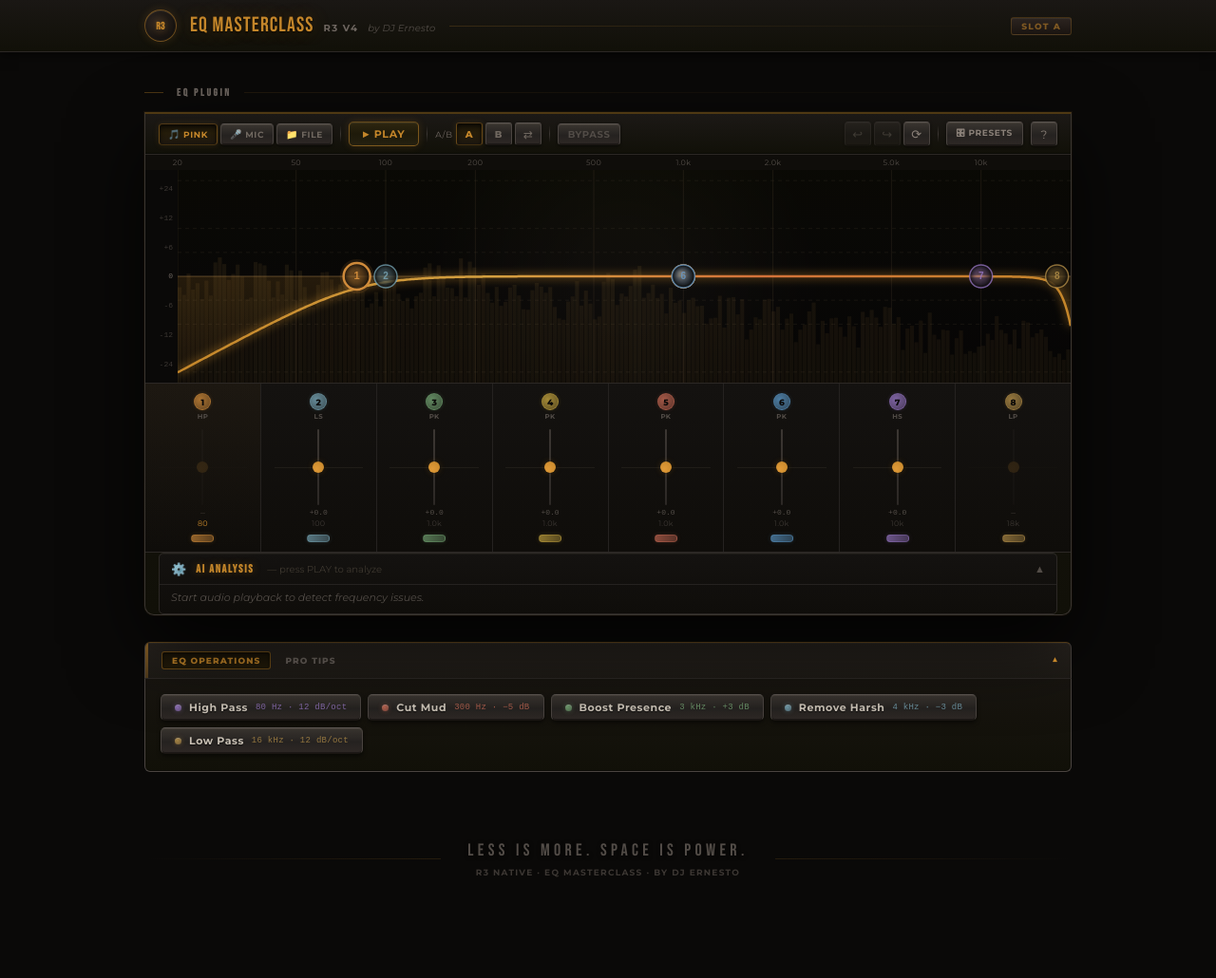
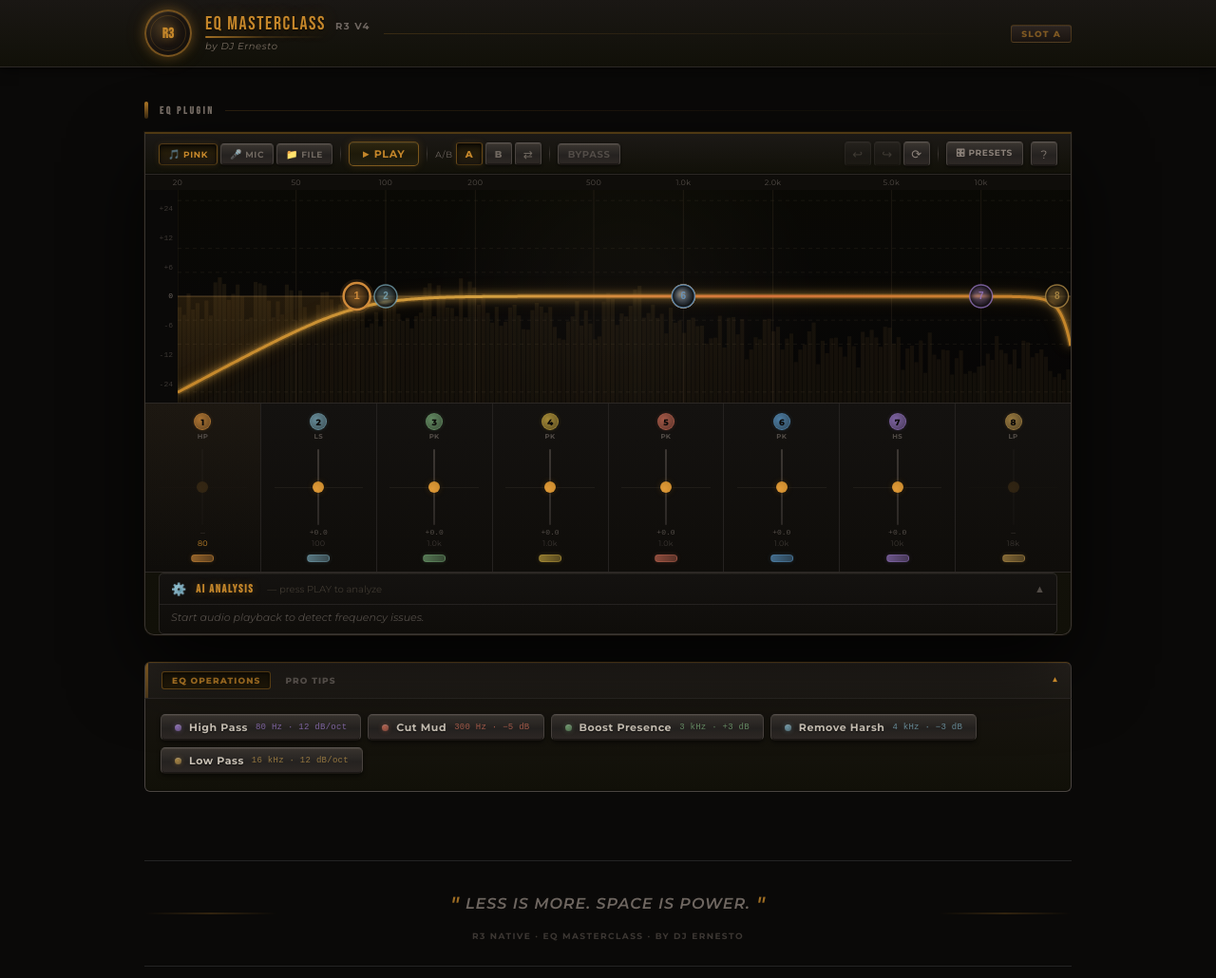
Before and after one commit to Berryboy93/R3-parametric-eq, a React (Vite) app: page / in a window 1280 px wide. Shown: the top 1030 px of the page at 95% size. Before the commit the page ends 988 px from the top, so only its background shows below. Built offline with nearby package versions, Linux system fonts and the light colour scheme.

Commit message:
Refactor App component layout and expand FruityEQCanvas styling with theme updates
Replit-Commit-Author: Agent

```diff
--- a/src/App.tsx
+++ b/src/App.tsx
@@ -83,37 +83,60 @@ export function App() {
           padding: '10px 24px 10px',
           display: 'flex', alignItems: 'center', gap: 14,
         }}>
-          {/* R3 NATIVE badge — forged metal */}
+          {/* R3 NATIVE badge — spec §2.1: 50px with glow-pulse */}
           <div style={{
-            width: 34, height: 34, borderRadius: '50%', flexShrink: 0,
-            background: 'radial-gradient(circle at 35% 35%, #2c2420, #0f0d0a)',
-            border: '1.5px solid rgba(196,134,42,0.5)',
+            width: 50, height: 50, borderRadius: '50%', flexShrink: 0,
+            background: 'radial-gradient(circle at 32% 32%, #3a2e1e 0%, #1a1410 50%, #0f0d0a 100%)',
+            border: '2px solid rgba(196,134,42,0.55)',
             display: 'flex', alignItems: 'center', justifyContent: 'center',
-            boxShadow: '0 0 10px rgba(196,134,42,0.18), inset 0 1px 0 rgba(255,235,200,0.08)',
+            animation: 'amberPulse 3s ease-in-out infinite',
+            position: 'relative',
           }}>
+            {/* Concentric inner ring — spec §1.1 */}
+            <div style={{
+              position: 'absolute', inset: 4, borderRadius: '50%',
+              border: '1px solid rgba(196,134,42,0.20)',
+              pointerEvents: 'none',
+            }} />
             <span style={{
-              fontSize: 11, fontWeight: 900, color: '#C4862A',
-              letterSpacing: '0.04em',
+              fontSize: 15, fontWeight: 900, color: '#C4862A',
+              letterSpacing: '0.02em',
               fontFamily: 'Bebas Neue, Montserrat, sans-serif',
-              textShadow: '0 0 8px rgba(196,134,42,0.5)',
+              textShadow: '0 0 10px rgba(196,134,42,0.6)',
+              lineHeight: 1,
             }}>R3</span>
           </div>
 
-          {/* Title */}
+          {/* Title block — spec §2.1 brand-text with underline + attribution */}
+          <div style={{ animation: 'fadeInDown 0.6s ease-out' }}>
             <div style={{ display: 'flex', alignItems: 'baseline', gap: 10 }}>
+              {/* Brand text + amber underline — spec §2.1 */}
+              <div style={{ display: 'flex', flexDirection: 'column', gap: 3 }}>
                 <div style={{
-              fontSize: 22, lineHeight: 1,
+                  fontSize: 20, lineHeight: 1,
                   fontFamily: 'Bebas Neue, Montserrat, sans-serif',
                   color: '#C4862A',
-              letterSpacing: '0.05em',
-              textShadow: '0 0 20px rgba(196,134,42,0.30), 0 1px 2px rgba(0,0,0,0.7)',
+                  letterSpacing: '0.08em',
+                  textShadow: '0 0 18px rgba(196,134,42,0.28), 0 1px 2px rgba(0,0,0,0.7)',
                 }}>
                   EQ MASTERCLASS
                 </div>
-            <div style={{ fontSize: 10, color: '#6e6660', letterSpacing: '0.14em', fontWeight: 700 }}>
+                {/* Amber underline — spec §2.1 "2px solid accent" */}
+                <div style={{
+                  height: 2,
+                  background: 'linear-gradient(to right, rgba(196,134,42,0.8), rgba(196,134,42,0.2), transparent)',
+                  borderRadius: 1,
+                }} />
+              </div>
+              <div style={{ fontSize: 10, color: '#6e6660', letterSpacing: '0.14em', fontWeight: 700, marginBottom: 4 }}>
                 R3 V4
               </div>
-            <div style={{ fontSize: 10, color: '#524c47', fontStyle: 'italic', letterSpacing: '0.02em' }}>
+            </div>
+            {/* Author attribution — spec §2.1 */}
+            <div style={{
+              fontSize: 10, color: '#7a6e62', fontStyle: 'italic',
+              letterSpacing: '0.06em', marginTop: 2,
+            }}>
               by DJ Ernesto
             </div>
           </div>
@@ -192,24 +215,47 @@ export function App() {
 
         <ToolsPanel onApply={handleOperation} />
 
-        {/* ── Footer ───────────────────────────────────────────────────── */}
-        <div style={{ marginTop: 72, display: 'flex', alignItems: 'center', gap: 20 }}>
-          <div style={{ flex: 1, height: 1, background: 'linear-gradient(to right, transparent, rgba(196,134,42,0.15))' }} />
-          <div style={{ textAlign: 'center', padding: '0 8px' }}>
+        {/* ── Footer — spec §2.5 ───────────────────────────────────────── */}
         <div style={{
-              fontSize: 18,
-              fontFamily: 'Bebas Neue, Montserrat, sans-serif',
-              color: '#524c47',
-              letterSpacing: '0.24em',
-              textShadow: '0 1px 4px rgba(0,0,0,0.6)',
+          marginTop: 72,
+          borderTop: '1px solid #242424',
+          borderBottom: '1px solid #242424',
+          padding: '28px 0 26px',
+          textAlign: 'center',
+          position: 'relative',
         }}>
+          {/* Decorative amber gradient lines — spec §2.5 "140px, transparent→amber→transparent" */}
+          <div style={{
+            position: 'absolute', top: '50%', left: 0,
+            transform: 'translateY(-50%)',
+            width: 140, height: 2, borderRadius: 1,
+            background: 'linear-gradient(to right, transparent, rgba(196,134,42,0.55), transparent)',
+            animation: 'forgeShimmer 3s ease-in-out infinite',
+          }} />
+          <div style={{
+            position: 'absolute', top: '50%', right: 0,
+            transform: 'translateY(-50%)',
+            width: 140, height: 2, borderRadius: 1,
+            background: 'linear-gradient(to left, transparent, rgba(196,134,42,0.55), transparent)',
+            animation: 'forgeShimmer 3s ease-in-out infinite',
+          }} />
+
+          {/* Quote — spec §2.5: Montserrat 16px, weight 600, italic */}
+          <div style={{
+            fontSize: 16, fontStyle: 'italic', fontWeight: 600,
+            fontFamily: 'Montserrat, sans-serif',
+            color: '#6e6660',
+            letterSpacing: '0.06em',
+            lineHeight: 1.6,
+          }}>
+            {/* Amber quote marks — spec §2.5 */}
+            <span style={{ color: '#C4862A', fontSize: 22, opacity: 0.8, marginRight: 6, verticalAlign: 'middle' }}>"</span>
             LESS IS MORE. SPACE IS POWER.
+            <span style={{ color: '#C4862A', fontSize: 22, opacity: 0.8, marginLeft: 6, verticalAlign: 'middle' }}>"</span>
           </div>
-            <div style={{ fontSize: 9, color: '#3c3733', marginTop: 7, letterSpacing: '0.14em', fontWeight: 700 }}>
+          <div style={{ fontSize: 9, color: '#3c3733', marginTop: 10, letterSpacing: '0.16em', fontWeight: 700 }}>
             R3 NATIVE · EQ MASTERCLASS · BY DJ ERNESTO
           </div>
-          </div>
-          <div style={{ flex: 1, height: 1, background: 'linear-gradient(to left, transparent, rgba(196,134,42,0.15))' }} />
         </div>
       </div>
 
@@ -223,16 +269,21 @@ export function App() {
 
 function SectionLabel({ children }: { children: React.ReactNode }) {
   return (
-    <div style={{ display: 'flex', alignItems: 'center', gap: 14, margin: '36px 0 14px' }}>
-      <div style={{ width: 20, height: 1, background: 'rgba(196,134,42,0.35)', flexShrink: 0 }} />
+    <div style={{ display: 'flex', alignItems: 'center', gap: 12, margin: '36px 0 14px' }}>
+      {/* Spec §2.4 left-border accent — amber, tapered */}
+      <div style={{
+        width: 4, height: 18, flexShrink: 0, borderRadius: 2,
+        background: 'linear-gradient(180deg, rgba(196,134,42,0.9), rgba(196,134,42,0.25))',
+      }} />
       <span style={{
-        fontSize: 11, fontWeight: 800, color: '#6e6660',
+        fontSize: 11, fontWeight: 800, color: '#7a7068',
         letterSpacing: '0.24em', whiteSpace: 'nowrap',
         fontFamily: 'Bebas Neue, Montserrat, sans-serif',
+        textTransform: 'uppercase',
       }}>{children}</span>
       <div style={{
         flex: 1, height: 1,
-        background: 'linear-gradient(to right, rgba(196,134,42,0.12), transparent)',
+        background: 'linear-gradient(to right, rgba(196,134,42,0.18), transparent)',
       }} />
     </div>
   );
@@ -367,6 +418,7 @@ function ProTipsAccordion() {
   return (
     <div style={{
       border: '1px solid #2c2825',
+      borderLeft: '4px solid rgba(196,134,42,0.55)',  /* spec §2.4 left-border accent */
       borderRadius: 8,
       overflow: 'hidden',
       background: 'linear-gradient(180deg,#141210 0%,#0f0d0a 100%)',
--- a/src/components/FruityEQCanvas.tsx
+++ b/src/components/FruityEQCanvas.tsx
@@ -170,14 +170,27 @@ export function FruityEQCanvas({
     ctx.globalAlpha = 1;
     ctx.restore();
 
-    // Curve stroke — forge glow
+    // Curve stroke — spec §2.2: 3px + double-glow (outer soft + inner bright)
+    // Pass 1: wide outer glow
+    ctx.save();
+    buildPath();
+    ctx.strokeStyle = '#C4862A';
+    ctx.lineWidth   = bypass ? 2 : 6;
+    ctx.globalAlpha = bypass ? 0.08 : 0.22;
+    ctx.shadowColor = '#C4862A';
+    ctx.shadowBlur  = bypass ? 6 : 18;
+    ctx.stroke();
+    ctx.globalAlpha = 1;
+    ctx.shadowBlur  = 0;
+    ctx.restore();
+    // Pass 2: crisp inner stroke
     ctx.save();
     buildPath();
     ctx.strokeStyle = makeGrad();
-    ctx.lineWidth   = bypass ? 1.5 : 2.5;
+    ctx.lineWidth   = bypass ? 1.5 : 3;
     ctx.globalAlpha = bypass ? 0.3 : 1;
-    ctx.shadowColor = '#C4862A';
-    ctx.shadowBlur  = bypass ? 4 : 10;
+    ctx.shadowColor = '#D4A040';
+    ctx.shadowBlur  = bypass ? 3 : 8;
     ctx.stroke();
     ctx.globalAlpha = 1;
     ctx.shadowBlur  = 0;
--- a/src/components/OperationsGrid.tsx
+++ b/src/components/OperationsGrid.tsx
@@ -6,6 +6,16 @@ import { FilterType } from '../dsp';
 import type { EQBand } from '../dsp';
 
 type MiniShape = 'hp' | 'lp' | 'peak-cut' | 'peak-boost' | 'shelf-lo' | 'shelf-hi';
+
+// Spec §2.3 — mini curve paths (32×14 viewBox, midline at y=7)
+const MINI_PATHS: Record<MiniShape, string> = {
+  'hp':         'M0,13 C6,13 10,1 15,1 L32,1',
+  'lp':         'M0,1 L17,1 C22,1 26,13 32,13',
+  'peak-cut':   'M0,7 L9,7 C12,7 13,12 16,12 C19,12 20,7 23,7 L32,7',
+  'peak-boost': 'M0,7 L9,7 C12,7 13,2 16,2 C19,2 20,7 23,7 L32,7',
+  'shelf-lo':   'M0,3 C5,3 8,10 13,10 L32,10',
+  'shelf-hi':   'M0,10 L19,10 C24,10 27,3 32,3',
+};
 
 interface Operation {
   id: string;
--- a/src/styles/theme.css
+++ b/src/styles/theme.css
@@ -2,6 +2,24 @@
    R3 NATIVE — Smoky Rustic Metallic Design System
    Forge-fired charcoal · Aged copper · Ember amber
 ───────────────────────────────────────────────────────────── */
+
+/* Spec §2.1 — Badge glow pulse (amber variant of spec's glowPulse) */
+@keyframes amberPulse {
+  0%,100% { box-shadow: 0 0 10px rgba(196,134,42,0.30), 0 0 22px rgba(196,134,42,0.10), inset 0 1px 0 rgba(255,235,200,0.08); }
+  50%     { box-shadow: 0 0 18px rgba(196,134,42,0.55), 0 0 36px rgba(196,134,42,0.20), inset 0 1px 0 rgba(255,235,200,0.08); }
+}
+
+/* Spec §2.1 — Logo fade-in on load */
+@keyframes fadeInDown {
+  from { opacity: 0; transform: translateY(-6px); }
+  to   { opacity: 1; transform: translateY(0); }
+}
+
+/* Spec §2.5 — Footer decorative line shimmer */
+@keyframes forgeShimmer {
+  0%,100% { opacity: 0.35; }
+  50%     { opacity: 0.65; }
+}
 
 :root {
   /* METAL BLACKS */
```
Lines whose indentation alone changed are shown as unchanged.
